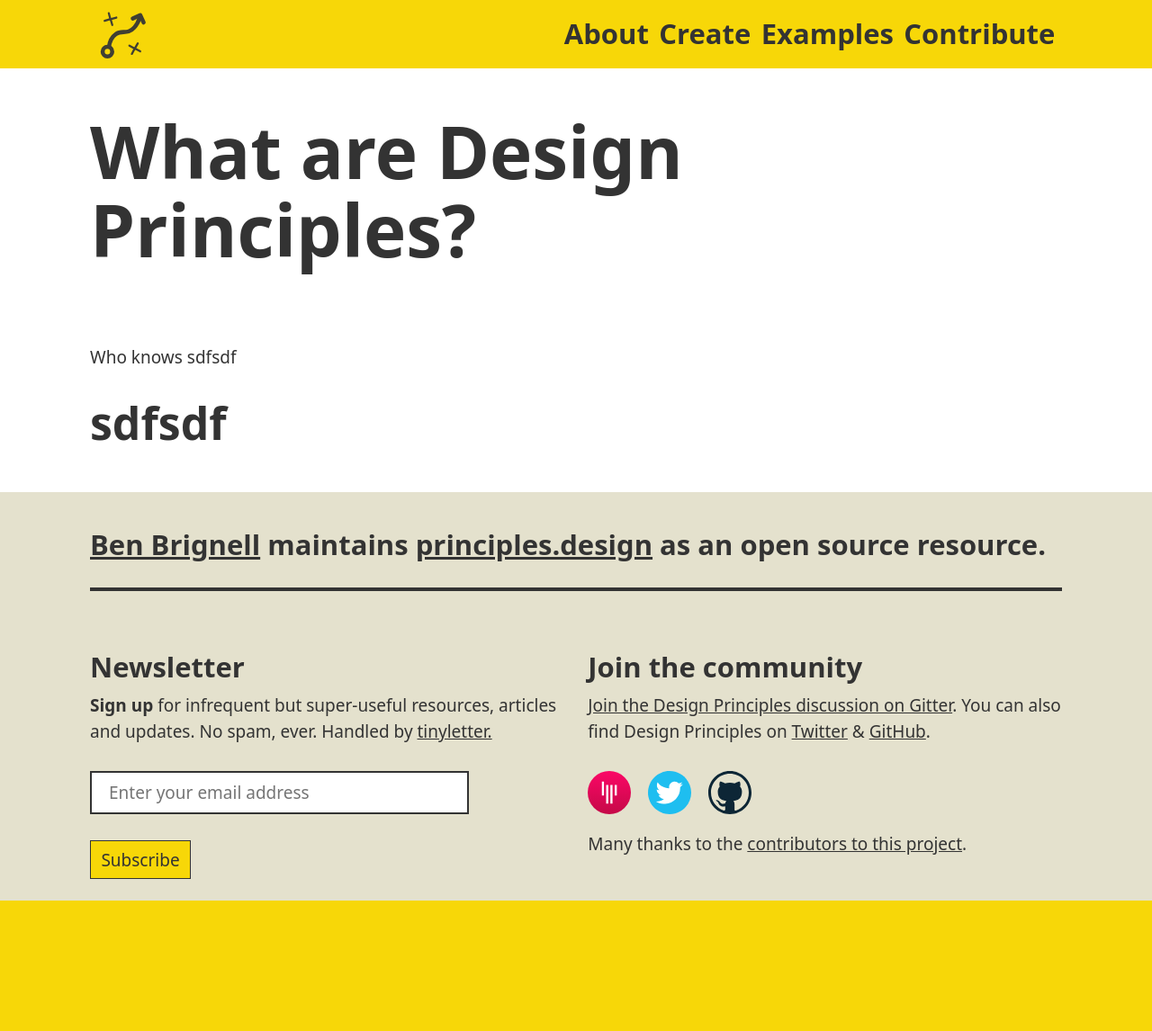
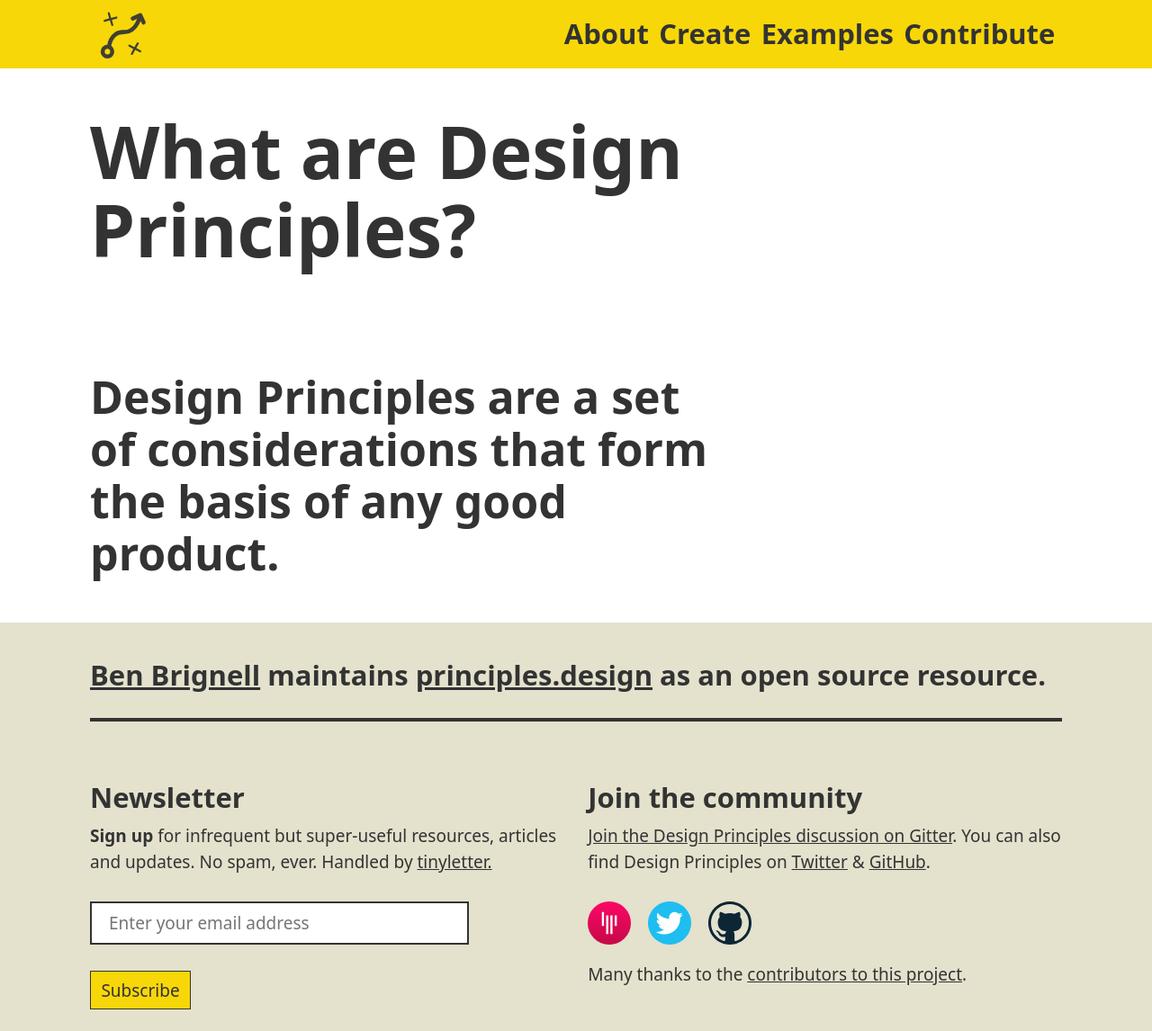
Before and after one commit to benbrignell/principles.design, a Jekyll site: the page built from _pages/what-are-design-principles.md, in a window 1280 px wide. Shown: the whole page at 90% size. Built offline with Jekyll 4.4.1, drawn with Linux system fonts in a browser that asks for light colours; before the commit the page ends 1001 px from its top, so only the background shows below that.

Commit message:
added subheading

```diff
--- a/_pages/what-are-design-principles.md
+++ b/_pages/what-are-design-principles.md
@@ -3,5 +3,4 @@ layout: page
 title: What are Design Principles?
 permalink: /what-are-design-principles/
 ---
-Who knows sdfsdf
-## sdfsdf
+## Design Principles are a set of considerations that form the basis of any good product.
```
